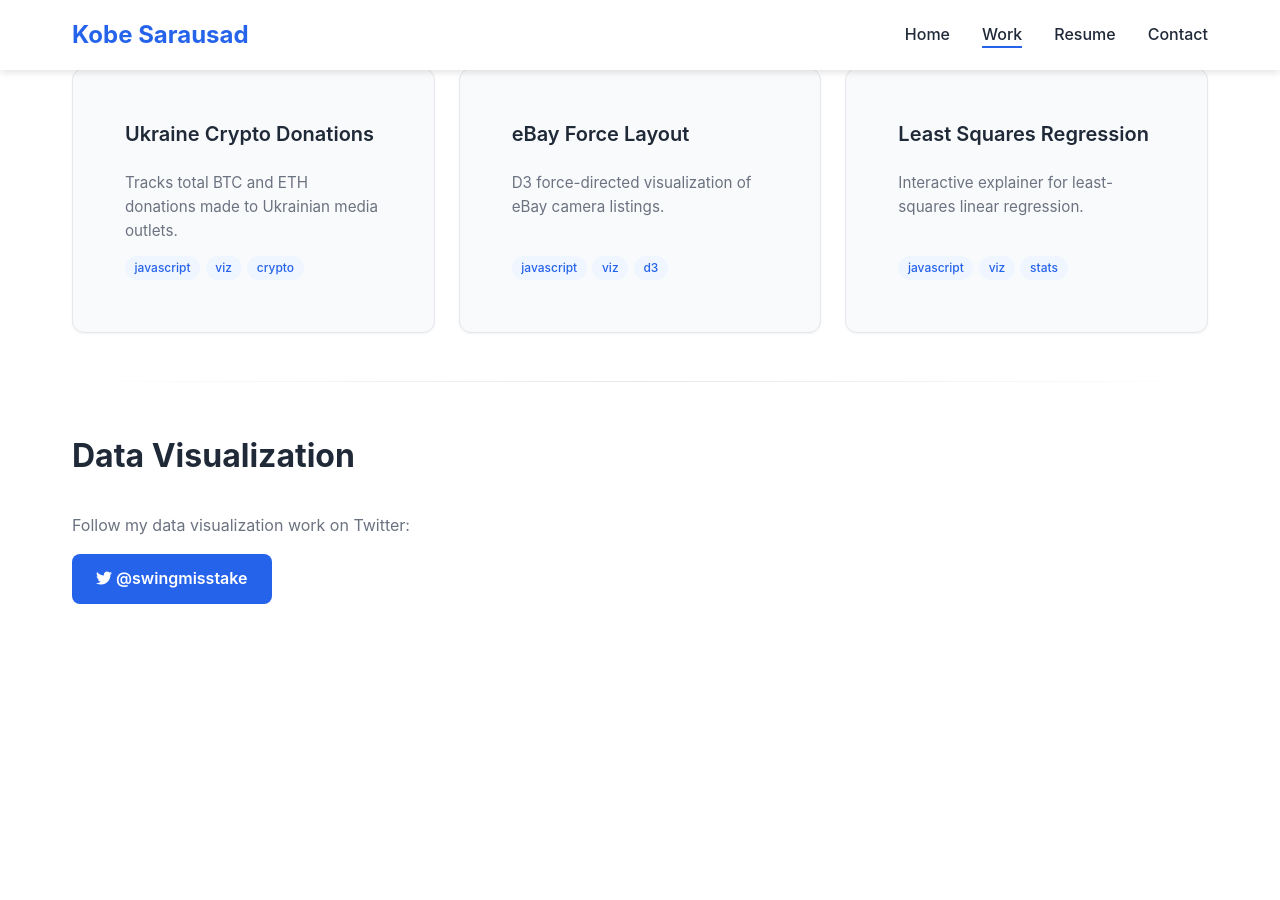
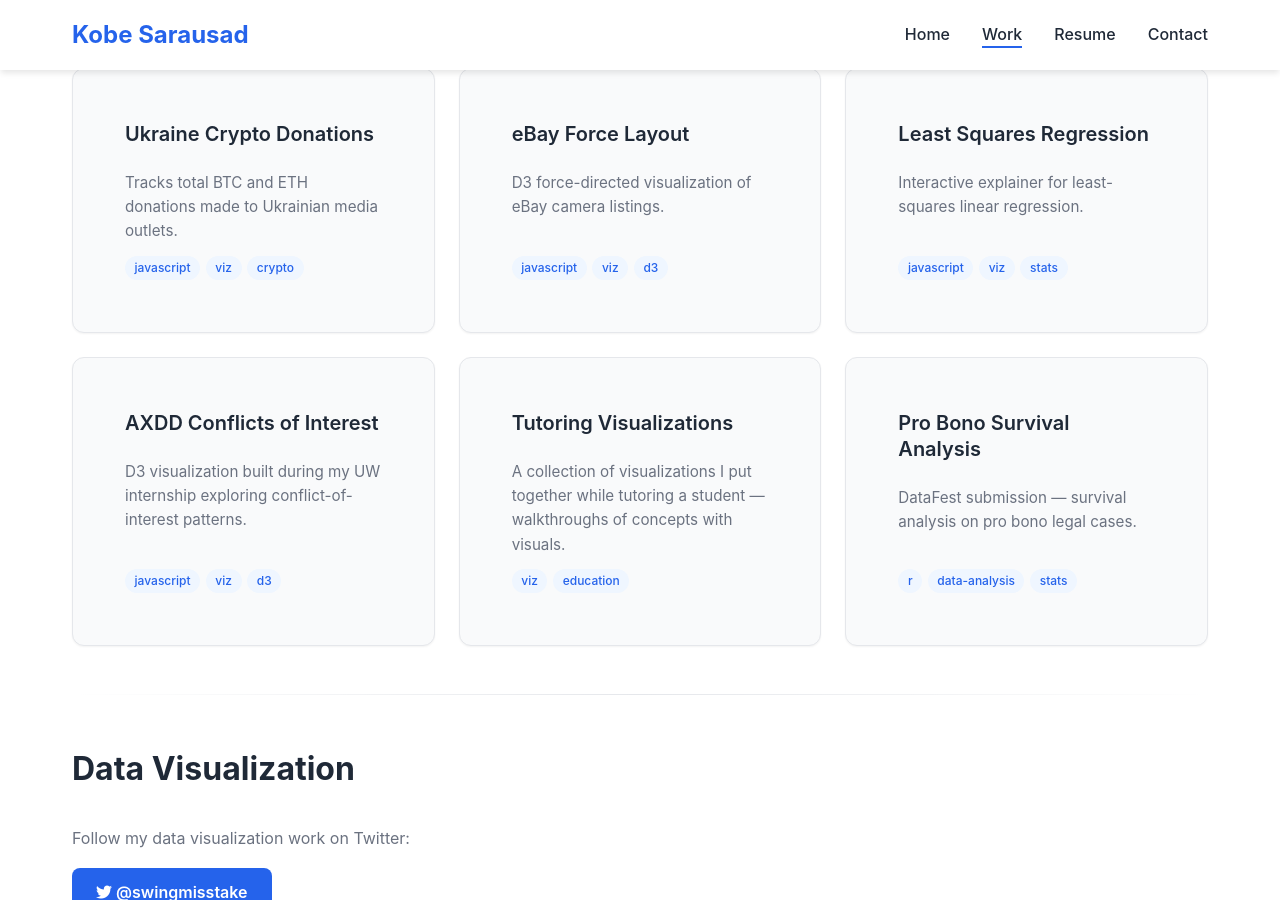
Before and after one commit to kobesar/kobesar.github.io, a Jekyll site: the page built from work.html, in a window 1280 px wide and 900 px high, scrolled down 2017 px. Built offline with Jekyll 4.4.1, drawn with Linux system fonts in a browser that asks for light colours; before the commit the page ends 2701 px from its top, so only the background shows below that.

Commit message:
Add AXDD COI, tutoring viz, and DataFest survival analysis
Co-Authored-By: Claude Opus 4.6 (1M context) <noreply@anthropic.com>

```diff
--- a/_data/projects.yml
+++ b/_data/projects.yml
@@ -123,3 +123,24 @@
   description: Interactive explainer for least-squares linear regression.
   tags: [javascript, viz, stats]
   category: mini
+
+- title: AXDD Conflicts of Interest
+  url: projects/axdd-coi/index.html
+  external: false
+  description: D3 visualization built during my UW internship exploring conflict-of-interest patterns.
+  tags: [javascript, viz, d3]
+  category: mini
+
+- title: Tutoring Visualizations
+  url: projects/tutor/index.html
+  external: false
+  description: A collection of visualizations I put together while tutoring a student — walkthroughs of concepts with visuals.
+  tags: [viz, education]
+  category: mini
+
+- title: Pro Bono Survival Analysis
+  url: projects/datafest/unstructuredata.pdf
+  external: false
+  description: DataFest submission — survival analysis on pro bono legal cases.
+  tags: [r, data-analysis, stats]
+  category: mini
```
